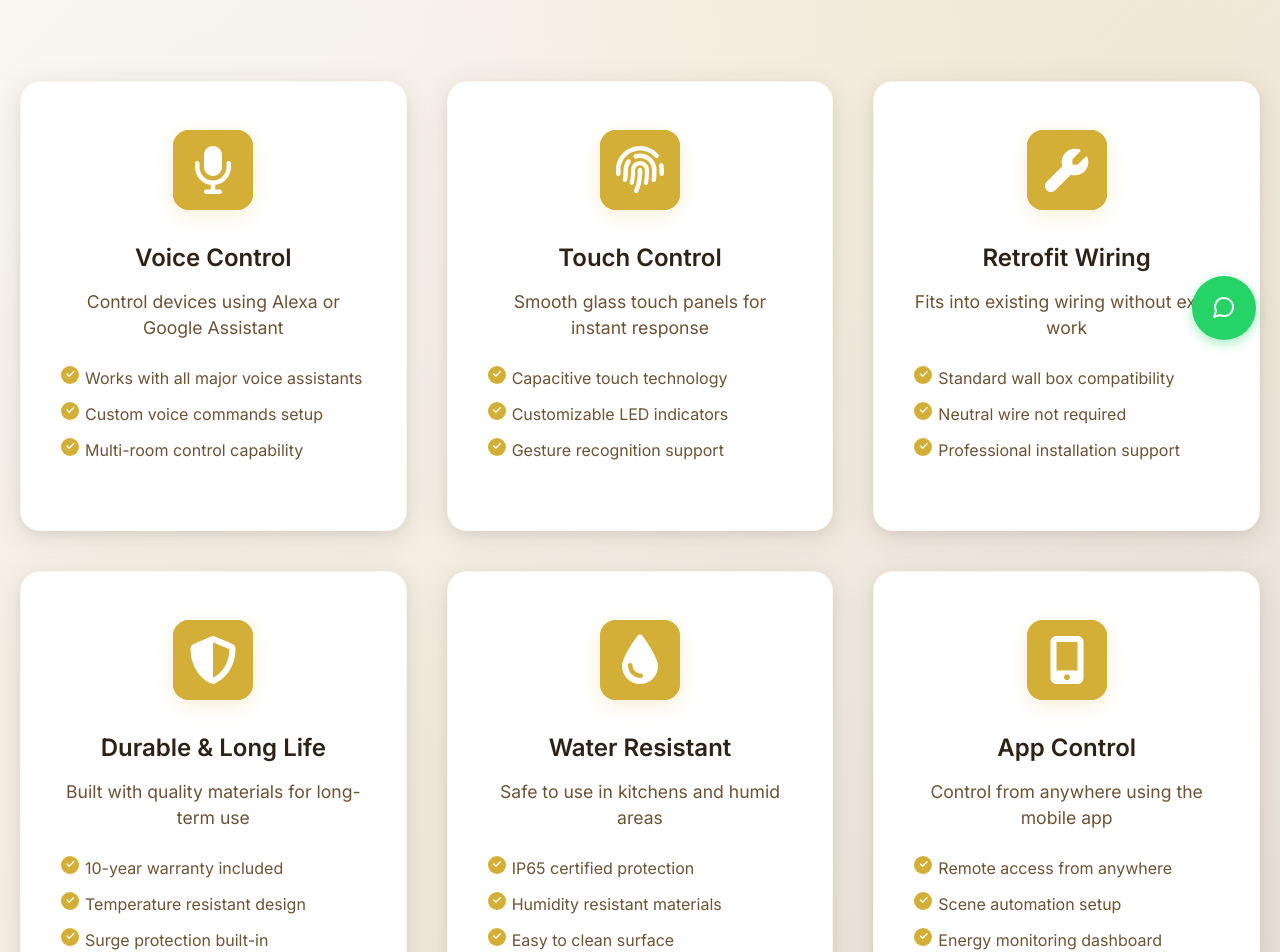
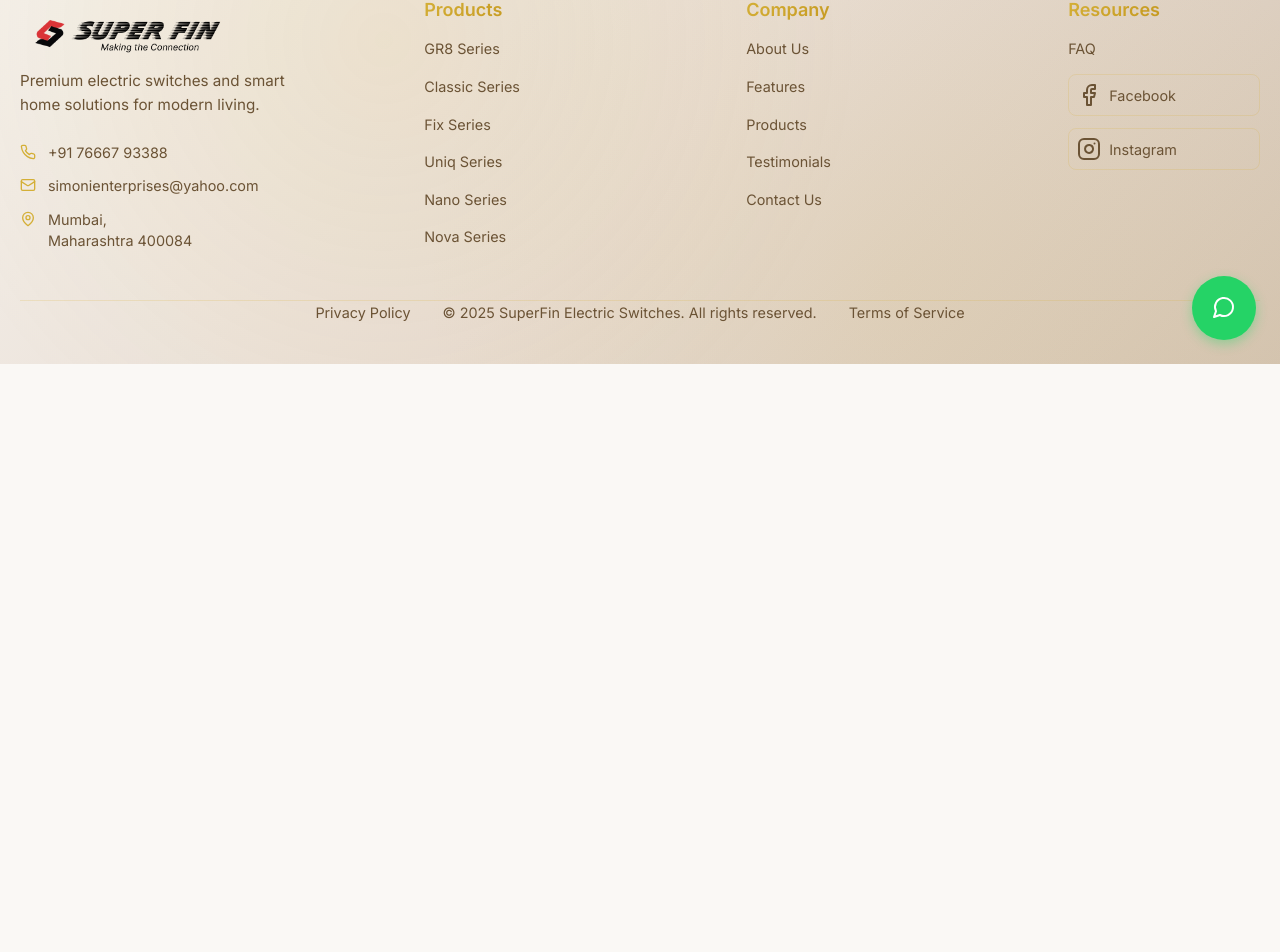
Before and after one commit to arnav14-dev/superfin-final-web, a React (Create React App) app: page /features in a window 1280 px wide. Shown: the part 436-1388 px from the top of the page. After the commit the page ends 800 px from the top, so only its background shows below. Built offline with nearby package versions, Linux system fonts and the light colour scheme; the HTML template or start-up script is replaced by a standard one.

Commit message:
changed email,address and font of feature section

```diff
--- a/src/App.js
+++ b/src/App.js
@@ -9,7 +9,7 @@ import WhatsAppFloat from './components/WhatsAppFloat';
 
 // Pages
 import HomePage from './pages/HomePage';
-import FeaturesPage from './pages/FeaturesPage';
+// import FeaturesPage from './pages/FeaturesPage';
 import ProductPage from './pages/ProductPage';
 import TestimonialsPage from './pages/TestimonialsPage';
 import AboutPage from './pages/AboutPage';
@@ -31,10 +31,8 @@ function App() {
         >
           <Routes>
             <Route path="/" element={<HomePage />} />
-            <Route path="/features" element={<FeaturesPage />} />
             <Route path="/product/:seriesname" element={<ProductPage />} />
-            <Route path="/testimonials" element={<TestimonialsPage />} />
-            <Route path="/about" element={<AboutPage />} />
+            <Route path="/contact" element={<ContactPage />} />
             <Route path="/faq" element={<FAQPage />} />
           </Routes>
         </motion.main>
--- a/src/components/Footer.jsx
+++ b/src/components/Footer.jsx
@@ -1,17 +1,12 @@
 import React from 'react';
 import { Link, useLocation, useNavigate } from 'react-router-dom';
-import { motion } from 'framer-motion';
 import {
   Phone,
   Mail,
   MapPin,
   Facebook,
-  Instagram,
-  Linkedin,
-  Youtube,
-  Download
+  Instagram
 } from 'lucide-react';
-import { Button } from './ui/button';
 import { companyInfo } from '../data/products';
 import '../styles/Footer.css';
 
@@ -82,10 +77,6 @@ const Footer = () => {
     }
   ];
 
-  const socialLinks = [
-    { icon: Facebook, href: companyInfo.social.facebook, label: 'Facebook' },
-    { icon: Instagram, href: companyInfo.social.instagram, label: 'Instagram' },
-  ];
 
   return (
     <footer className="footer-section">
@@ -97,7 +88,7 @@ const Footer = () => {
             <div onClick={()=>scrollToSection('home')} className="footer-logo">
             </div>
             <p className="footer-description">
-              {companyInfo.description}
+              Premium electric switches and smart home solutions for modern living.
             </p>
             <div className="footer-contact">
               <div className="footer-contact-item">
@@ -111,7 +102,7 @@ const Footer = () => {
               <div className="footer-contact-item">
                 <MapPin className="footer-contact-icon" />
                 <span>
-                  {companyInfo.address.street}, {companyInfo.address.city}<br />
+                  {companyInfo.address.city},<br />
                   {companyInfo.address.state} {companyInfo.address.pincode}
                 </span>
               </div>
--- a/src/data/products.js
+++ b/src/data/products.js
@@ -229,7 +229,6 @@ export const companyInfo = {
   name: 'SuperFin Electric Switches',
   founded: '2006',
   address: {
-    street: 'Ghatkopar',
     city: 'Mumbai',
     state: 'Maharashtra',
     pincode: '400084',
@@ -241,7 +240,7 @@ export const companyInfo = {
     whatsapp: '+91 76667 93388'
   },
   social: {
-    facebook: 'https://facebook.com/superfinswitches',
-    instagram: 'https://instagram.com/superfinswitches',
+    facebook: 'https://www.facebook.com/share/1Ee7YKaQM1/?mibextid=wwXIfr',
+    instagram: 'https://www.instagram.com/superfin_switches?igsh=YTl6NHB5d3ZtMmht&utm_source=qr',
   }
 };
--- a/src/pages/ContactPage.jsx
+++ b/src/pages/ContactPage.jsx
@@ -1,17 +1,11 @@
-import React, { useState } from 'react';
+import React from 'react';
 import { motion } from 'framer-motion';
 import {
   Phone,
   Mail,
   MapPin,
-  Clock,
-  Send,
-  MessageCircle,
   ArrowRight
 } from 'lucide-react';
-import { Button } from '../components/ui/button';
-import { Input } from '../components/ui/input';
-import { Textarea } from '../components/ui/textarea';
 import { companyInfo } from '../data/products';
 import '../styles/ContactPage.css';
 
@@ -41,14 +35,14 @@ const ContactPage = () => {
       title: 'Call Us',
       description: 'Speak directly with our experts',
       action: 'Call Now',
-      href: `tel:${'+91 76667 93388'}`
+      href: `tel:${companyInfo.contact.phone}`
     },
     {
       icon: Mail,
       title: 'Email Us',
       description: 'Send us your requirements',
       action: 'Send Email',
-      href: `mailto:${'arnav14@somaiya.edu'}`
+      href: `mailto:${companyInfo.contact.email}`
     },
     {
       icon: MapPin,
--- a/src/pages/FAQPage.jsx
+++ b/src/pages/FAQPage.jsx
@@ -1,38 +1,23 @@
 import React, { useEffect, useState } from 'react';
 import { motion } from 'framer-motion';
 import {
-  HelpCircle,
   Search,
   Phone,
   Mail,
-  MessageCircle,
   ArrowRight
 } from 'lucide-react';
-import { Button } from '../components/ui/button';
 import { Input } from '../components/ui/input';
-import { Card, CardContent } from '../components/ui/card';
 import { Accordion, AccordionContent, AccordionItem, AccordionTrigger } from '../components/ui/accordion';
 import { faqs, companyInfo } from '../data/products';
 import '../styles/FAQPage.css';
 
 const FAQPage = () => {
   const [searchTerm, setSearchTerm] = useState('');
-  const [selectedCategory, setSelectedCategory] = useState('all');
-
   const filteredFaqs = faqs.filter(faq => {
     const matchesSearch = faq.question.toLowerCase().includes(searchTerm.toLowerCase()) ||
                          faq.answer.toLowerCase().includes(searchTerm.toLowerCase());
-    const matchesCategory = selectedCategory === 'all' || faq.category === selectedCategory;
-    return matchesSearch && matchesCategory;
+    return matchesSearch;
   });
-
-  const categories = [
-    { id: 'all', name: 'All Questions' },
-    { id: 'products', name: 'Products' },
-    { id: 'installation', name: 'Installation' },
-    { id: 'support', name: 'Support' },
-    { id: 'shipping', name: 'Shipping' }
-  ];
 
   const containerVariants = {
     hidden: { opacity: 0 },
@@ -183,7 +168,7 @@ const FAQPage = () => {
                 <p className="faq-contact-description">
                   Send us your detailed questions and we'll respond within 24 hours.
                 </p>
-                <a href={`mailto:${companyInfo.email}`} className="faq-contact-button">
+                <a href={`mailto:${companyInfo.contact.email}`} className="faq-contact-button">
                   <Mail className="w-4 h-4" />
                   Send Email
                 </a>
--- a/src/pages/FeaturesPage.jsx
+++ /dev/null
@@ -1,119 +0,0 @@
-import { FontAwesomeIcon } from "@fortawesome/react-fontawesome";
-import {
-  faMicrophone,
-  faWrench,
-  faShieldAlt,
-  faTint,
-  faMobileAlt,
-  faFingerprint,
-} from "@fortawesome/free-solid-svg-icons";
-import "../styles/features.css";
-
-const features = [
-  {
-    icon: faMicrophone,
-    title: "Voice Control",
-    description: "Control devices using Alexa or Google Assistant",
-    details: [
-      "Works with all major voice assistants",
-      "Custom voice commands setup",
-      "Multi-room control capability",
-    ],
-  },
-  {
-    icon: faFingerprint,
-    title: "Touch Control",
-    description: "Smooth glass touch panels for instant response",
-    details: [
-      "Capacitive touch technology",
-      "Customizable LED indicators",
-      "Gesture recognition support",
-    ],
-  },
-  {
-    icon: faWrench,
-    title: "Retrofit Wiring",
-    description: "Fits into existing wiring without extra work",
-    details: [
-      "Standard wall box compatibility",
-      "Neutral wire not required",
-      "Professional installation support",
-    ],
-  },
-  {
-    icon: faShieldAlt,
-    title: "Durable & Long Life",
-    description: "Built with quality materials for long-term use",
-    details: [
-      "10-year warranty included",
-      "Temperature resistant design",
-      "Surge protection built-in",
-    ],
-  },
-  {
-    icon: faTint,
-    title: "Water Resistant",
-    description: "Safe to use in kitchens and humid areas",
-    details: [
-      "IP65 certified protection",
-      "Humidity resistant materials",
-      "Easy to clean surface",
-    ],
-  },
-  {
-    icon: faMobileAlt,
-    title: "App Control",
-    description: "Control from anywhere using the mobile app",
-    details: [
-      "Remote access from anywhere",
-      "Scene automation setup",
-      "Energy monitoring dashboard",
-    ],
-  },
-];
-
-function Features() {
-  return (
-    <>
-      {/* Header Section */}
-      <div className="features-header">
-        <div className="features-container">
-          <h1 className="features-title">
-            <span className="highlight">Smart Features</span>
-            <br />
-            That Transform Your Home
-          </h1>
-          <p className="features-subtitle">
-            Experience the future of home automation with our premium smart
-            switches. Sleek design meets intelligent functionality for total
-            control.
-          </p>
-        </div>
-        <div className="features-container">
-          <div className="features-grid">
-            {features.map((feature, index) => (
-              <div key={index} className="feature-card">
-                <div className="icon-box">
-                  <FontAwesomeIcon
-                    icon={feature.icon}
-                    className="feature-icon"
-                    size="2x"
-                  />
-                </div>
-                <h3 className="feature-title">{feature.title}</h3>
-                <p className="feature-description">{feature.description}</p>
-                <ul className="feature-details">
-                  {feature.details.map((detail, detailIndex) => (
-                    <li key={detailIndex}>{detail}</li>
-                  ))}
-                </ul>
-              </div>
-            ))}
-          </div>
-        </div>
-      </div>
-    </>
-  );
-}
-
-export default Features;
--- a/src/pages/HomePage.jsx
+++ b/src/pages/HomePage.jsx
@@ -183,7 +183,7 @@ const HomePage = () => {
               >
                 <span className="highlight">Smart Features</span>
                 <br />
-                That Transform Your Home
+                <span>That Transform Your Home</span>
               </motion.h1>
 
               <motion.p
--- a/src/styles/HomePage.css
+++ b/src/styles/HomePage.css
@@ -56,7 +56,7 @@
 }
 
 .hero-title .gradient-text {
-  background: linear-gradient(to right, #fbbf24, #f59e0b);
+  background: linear-gradient(to right, brown);
   background-clip: text;
   -webkit-background-clip: text;
   color: transparent;
--- a/src/styles/base.css
+++ b/src/styles/base.css
@@ -507,6 +507,20 @@ a:hover {
   z-index: 50;
 }
 
+@media (max-width: 640px) {
+  .whatsapp-container {
+    bottom: 1rem;
+    right: 1rem;
+  }
+
+  .whatsapp-popup {
+    width: calc(100vw - 2rem);
+    max-width: 18rem;
+    right: 0;
+    left: auto;
+  }
+}
+
 .whatsapp-float-button {
   background: #25d366;
   color: white;
```
Also changed, not shown: 1 other file (tests, documents, lock files or other folders).
